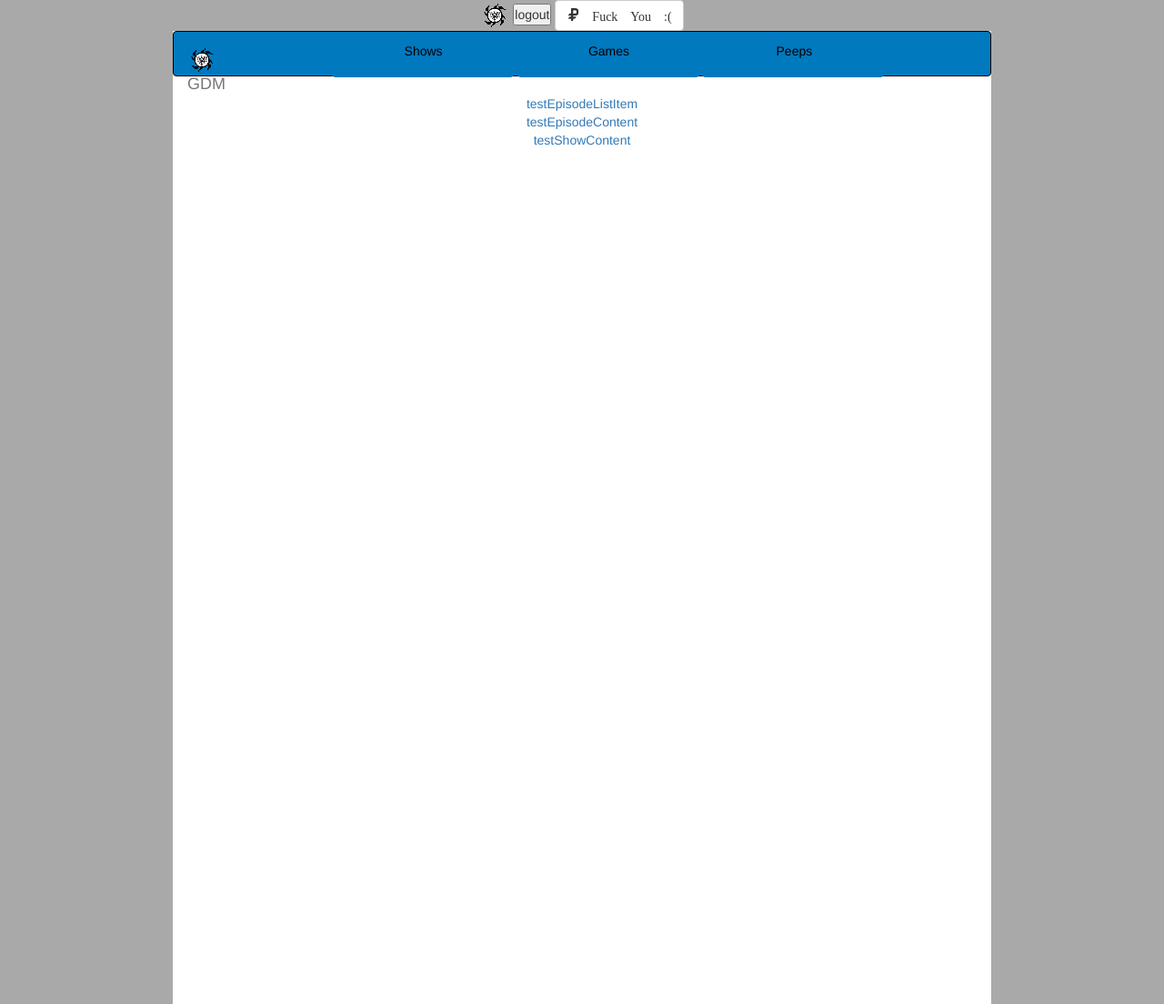
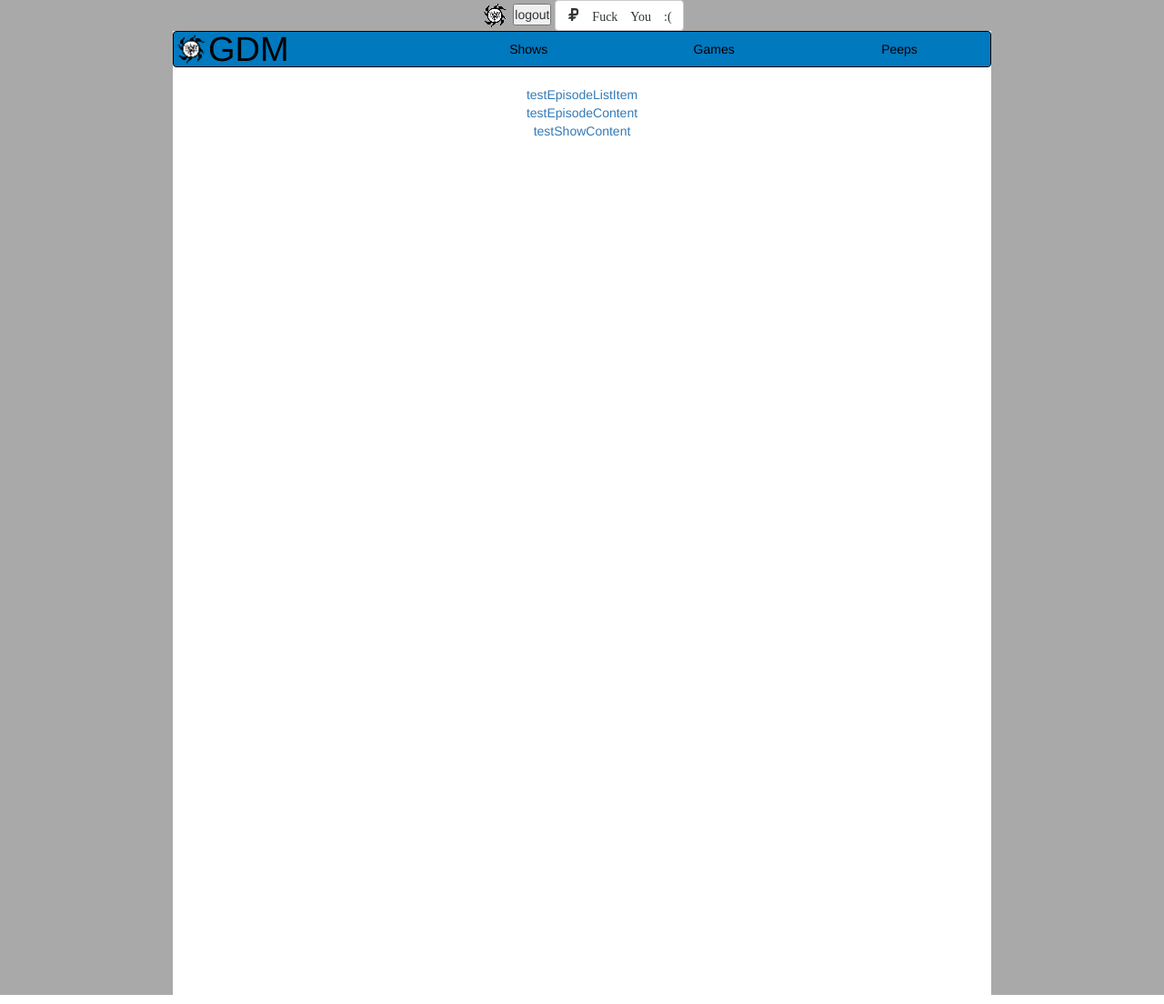
Before and after one commit to metachris1/GenesisWeb, a PHP site: page /index.php in a window 1280 px wide. Shown: the whole page at 91% size. Run offline with PHP 8.4, Linux system fonts and the light colour scheme.

Commit message:
corrected navbar size and stuff

```diff
--- a/style/css-body.css
+++ b/style/css-body.css
@@ -19,11 +19,67 @@ body {
 }
 
 #pageHeader {
+	background-color : #0079BF;
+    border: solid 1px black;
+	border-radius : 4px;
+	height: 40px;
+}
 
+#pageHeader .left {
+	border-top-left-radius : 4px;
+	border-bottom-left-radius : 4px;
+}
+
+#pageHeader .right {
+	border-top-right-radius : 4px;
+	border-bottom-right-radius : 4px;
+}
+
+#pageHeader a:link {
+   color : black;
+}
+
+#pageHeader a:visited {
+   color : black;
+}
+
+#pageHeader a:hover {
+   color : black;
+}
+
+#pageHeader a:active {
+   color : black;
+}
+
+#pageLogo {
+	display : inline-block;
+    float : left;
+	line-height : 38px;
+	font-size : 38px;
+	/*border-radius : 4px;*/
+}
+
+#pageLogo:hover {
+	background-color : lightyellow;
+}
+
+#pageLogo a {
+	height : 38px;
+}
+
+#pageLogo span {
+	height : 38px;
+	float : right;
+}
+
+#pageLogo img {
+	height : 38px;
+	float : left;
 }
 
 #pageMenuBar {
-
+    display : inline-block;
+    float:right;
 }
 
 #pageContent {
@@ -31,7 +87,7 @@ body {
 }
 
 div.dropDownContainer {
-    position : relative;
+    /*position : relative;*/
     height : 40px;
     width : 200px;
     display : inline-block;
@@ -53,59 +109,19 @@ div.dropDownContainer ul li {
     background-color : #0079BF;
 }
 
-div.dropDownContainer a:link {
-   color : black;
-}
-
-div.dropDownContainer a:visited {
-   color : black;
-}
-
-div.dropDownContainer a:hover {
-   color : black;
-}
-
-div.dropDownContainer a:active {
-   color : black;
-}
-
-div.dropDownContainer:hover ul li {
-    height : 40px;
+li.firstItem {
+    line-height : 38px !important;
+    height : 38px !important;
+    /*border: solid 1px black;
+	border-radius : 4px;*/
 }
 
 div.dropDownContainer ul li:hover {
     background-color : lightyellow;
 }
 
-*.left {
-    float : left;
-    text-align : left;
-}
-
-*.left li, *.left div {
-    text-align : left;
-    padding-left : 10px;
-    background-color : #0079BF;
-    border-color : black;
-}
-
-*.right {
-    float : right;
-    text-align : right;
-}
-
-*.right li, *.right div {
-    text-align : right;
-    padding-right : 10px;
-}
-
-*.center {
-    float : center;
-    text-align : center;
-}
-
-*.center li, *.center div {
-    text-align : center;
+div.dropDownContainer:hover ul li {
+    height : 40px;
 }
 
 
@@ -162,14 +178,3 @@ div.showContent video {
 
 div.showContent div {
 }
-
-/* navbar */
-
-.navbar-default {
-	background-color : #0079BF;
-	border-color : black;
-}
-
-.navbar-nav {
-	background-color : #0079BF;
-}
--- a/template/page-body.html
+++ b/template/page-body.html
@@ -9,41 +9,39 @@
         </div>
 
         <div id="pageBody">
-	    <nav class="navbar navbar-default">
-		    <div id="pageHeader" class="container-fluid">
-	    		<div class="navbar-header" style="height: 40px !important">
-			    <a class="navbar-brand" href="index.php" style="height: 40; padding: 10 !important">
-				<img src="resources/GDMlogo.png"/>GDM
+			<div id="pageHeader">
+				<div id="pageLogo" class="left">
+					<a href="index.php">
+						<img style="display: inline-block;"src="resources/GDMlogo.png"/><span>GDM</span>
 					</a>
 				</div>
-		        <div id="pageMenuBar">
+				<div id="pageMenuBar" class="right">
 					<div class="dropDownContainer">
-		                <ul class="navbar navbar-nav">
-		                    <li style="height: 40px !important"><a href="#">Shows</a></li>
+						<ul>
+							<li class="firstItem"><a href="#">Shows</a></li>
 							<li><a href="#">Project Amaran</a></li>
 							<li><a href="#">Place Holder a</a></li>
 							<li><a href="#">Place Holder m</a></li>
 						</ul>
 					</div>
 					<div class="dropDownContainer">
-		                <ul class="navbar navbar-nav">
-		                    <li style="height: 40px !important"><a href="#">Games</a></li>
+						<ul>
+							<li class="firstItem"><a href="#">Games</a></li>
 							<li><a href="#">Place Holder d</a></li>
 							<li><a href="#">Place Holder a</a></li>
 							<li><a href="#">Place Holder m</a></li>
 						</ul>
 					</div>
-		            <div class="dropDownContainer">
-		                <ul class="navbar navbar-nav">
-		                    <li style="height: 40px !important"><a href="#">Peeps</a></li>
-		                    <li><a href="#">t</a></li>
+					<div class="dropDownContainer right">
+						<ul>
+							<li class="firstItem right"><a href="#">Peeps</a></li>
+							<li><a href="http://www.studio-otsu.fr/">OTSU</a></li>
 							<li><a href="#">s</a></li>
 							<li><a href="#">u</a></li>
 						</ul>
 					</div>
 				</div>
-		    </div>
-		</nav>
+			</div><br>
             <div id="pageContent">
                 [BODY:CONTENT]
             </div>
```
Lines whose indentation alone changed are shown as unchanged.
